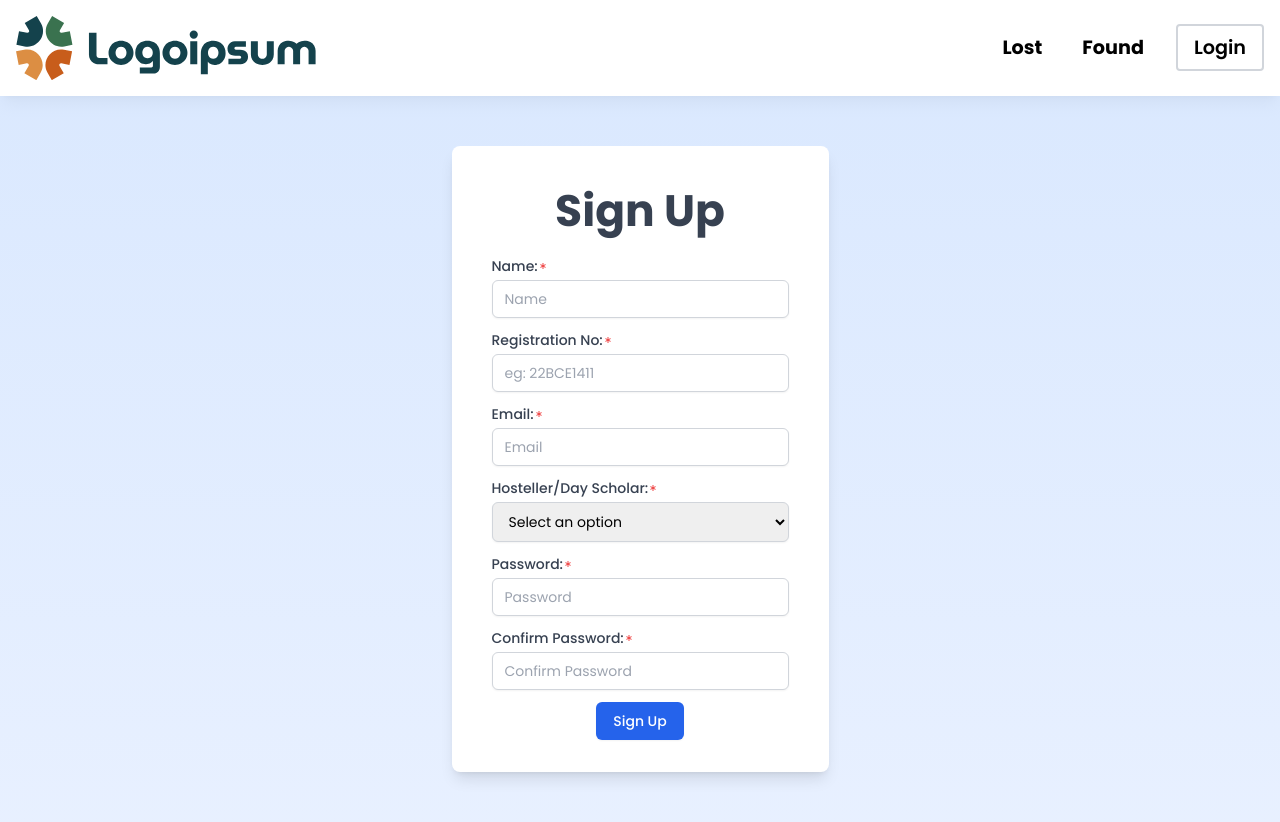
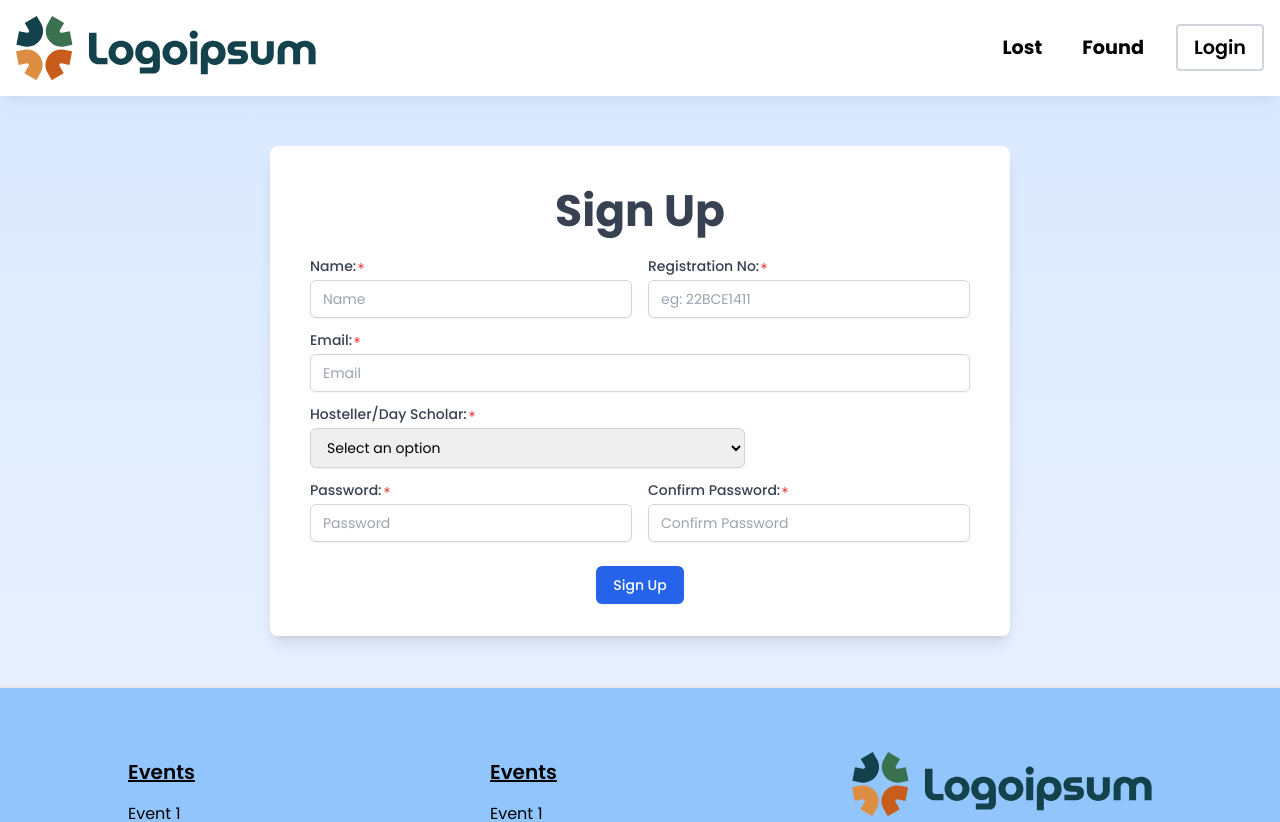
Before and after one commit to Vishal-1004/Lost-Found-Web-Application, a React (Vite) app in the folder frontend/: page /sign-up in a window 1280 px wide. Shown: the top 822 px of the page. Built offline with nearby package versions, Linux system fonts and the light colour scheme.

Commit message:
updated the sizes of login and signup pages

```diff
--- a/frontend/src/pages/LoginPage.jsx
+++ b/frontend/src/pages/LoginPage.jsx
@@ -25,13 +25,15 @@ function Login() {
 
   const emailOrRegNo = watch("email_or_reg_no");
 
+  // Capitalize the registration no./email
   useEffect(() => {
     setValue("email_or_reg_no", emailOrRegNo?.toUpperCase());
   }, [emailOrRegNo, setValue]);
 
   return (
     <div className="login-area flex justify-center items-center pt-[80px] sm:pt-[50px] pb-[50px]">
-      <div className="box">
+      {/* Login box */}
+      <div className="box sm:w-full md:max-w-[480px] mx-auto sm:py-[50px]">
         <h2 className="text-gray-700 outline-none block text-[40px] xl:text-[44px] font-bold mx-auto mb-3 w-full text-center">
           Login
         </h2>
@@ -41,6 +43,7 @@ function Login() {
           onSubmit={handleSubmit(onSubmit)}
           noValidate
         >
+          {/* Email or Registration number */}
           <div className="mb-3 w-full px-2">
             <label
               className="text-sm font-medium text-gray-700 flex items-center"
@@ -73,6 +76,7 @@ function Login() {
             )}
           </div>
 
+          {/* Password */}
           <div className="mb-3 w-full px-2">
             <label
               className="text-sm font-medium text-gray-700 flex items-center"
@@ -102,6 +106,7 @@ function Login() {
             )}
           </div>
 
+          {/* Forgot Password */}
           <div className="mb-3 w-full px-2 text-right">
             <Link
               to="/sign-up"
@@ -111,6 +116,7 @@ function Login() {
             </Link>
           </div>
 
+          {/* Login button */}
           <div className="mt-3 text-center">
             <button
               type="submit"
@@ -130,6 +136,7 @@ function Login() {
             </button>
           </div>
 
+          {/* Signup */}
           <div className="mt-3 text-center">
             <p className="text-sm">
               Don't have an account?{" "}
--- a/frontend/src/pages/SignUp.jsx
+++ b/frontend/src/pages/SignUp.jsx
@@ -31,17 +31,20 @@ const SignUp = () => {
   const RegNo = watch("reg_no");
   const Email = watch("email");
 
+  // Capitalize the registration number
   useEffect(() => {
     setValue("reg_no", RegNo?.toUpperCase());
   }, [RegNo, setValue]);
 
+  // Making the email lower cased
   useEffect(() => {
     setValue("email", Email?.toLowerCase());
   }, [Email, setValue]);
 
   return (
     <div className="signup-area flex justify-center items-center pt-[80px] sm:pt-[50px] pb-[50px]">
-      <div className="box">
+      {/* Signup box */}
+      <div className="box sm:w-full md:max-w-[740px] mx-auto">
         <h2 className="text-gray-700 outline-none block text-[40px] xl:text-[44px] font-bold mx-auto mb-3 w-full text-center">
           Sign Up
         </h2>
@@ -51,7 +54,9 @@ const SignUp = () => {
           onSubmit={handleSubmit(onSubmit)}
           noValidate
         >
-          <div className="mb-3 w-full px-2">
+          <div className="flex flex-wrap -mx-2 px-2">
+            {/* Name */}
+            <div className="mb-3 w-full md:w-1/2 px-2">
               <label
                 className="text-sm font-medium text-gray-700 flex items-center"
                 htmlFor="name"
@@ -78,7 +83,8 @@ const SignUp = () => {
               )}
             </div>
 
-          <div className="mb-3 w-full px-2">
+            {/* Registration number */}
+            <div className="mb-3 w-full md:w-1/2 px-2">
               <label
                 className="text-sm font-medium text-gray-700 flex items-center"
                 htmlFor="reg_no"
@@ -106,7 +112,9 @@ const SignUp = () => {
                 <div className="invalid-feedback">{errors.reg_no.message}</div>
               )}
             </div>
+          </div>
 
+          {/* Email */}
           <div className="mb-3 w-full px-2">
             <label
               className="text-sm font-medium text-gray-700 flex items-center"
@@ -135,7 +143,8 @@ const SignUp = () => {
             )}
           </div>
 
-          <div className="mb-3 w-full px-2">
+          {/* Hosteller or Day scholar */}
+          <div className="mb-3 w-full md:w-2/3 px-2">
             <label
               className="text-sm font-medium text-gray-700 flex items-center"
               htmlFor="hostel_day"
@@ -164,7 +173,9 @@ const SignUp = () => {
             )}
           </div>
 
-          <div className="mb-3 w-full px-2">
+          <div className="flex flex-wrap -mx-2 px-2">
+            {/* Password */}
+            <div className="mb-3 w-full md:w-1/2 px-2">
               <label
                 className="text-sm font-medium text-gray-700 flex items-center"
                 htmlFor="password"
@@ -193,7 +204,8 @@ const SignUp = () => {
               )}
             </div>
 
-          <div className="mb-3 w-full px-2">
+            {/* Confirm password */}
+            <div className="mb-3 w-full md:w-1/2 px-2">
               <label
                 className="text-sm font-medium text-gray-700 flex items-center"
                 htmlFor="confirm_password"
@@ -223,7 +235,9 @@ const SignUp = () => {
                 </div>
               )}
             </div>
+          </div>
 
+          {/* Signup button */}
           <div className="mt-3 text-center">
             <button
               type="submit"
```
Lines whose indentation alone changed are shown as unchanged.
